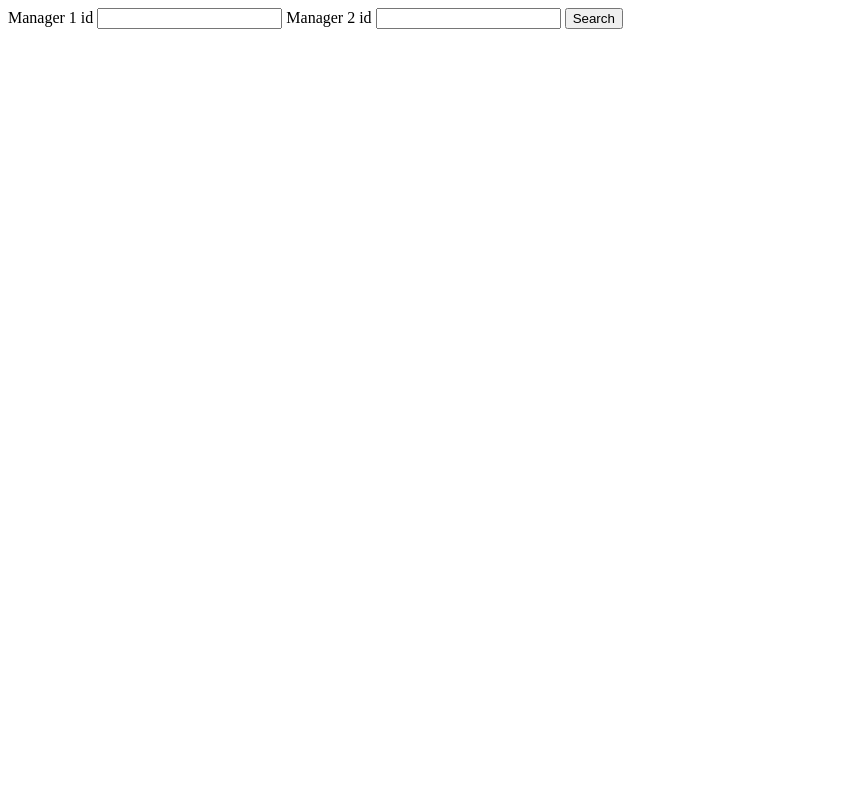
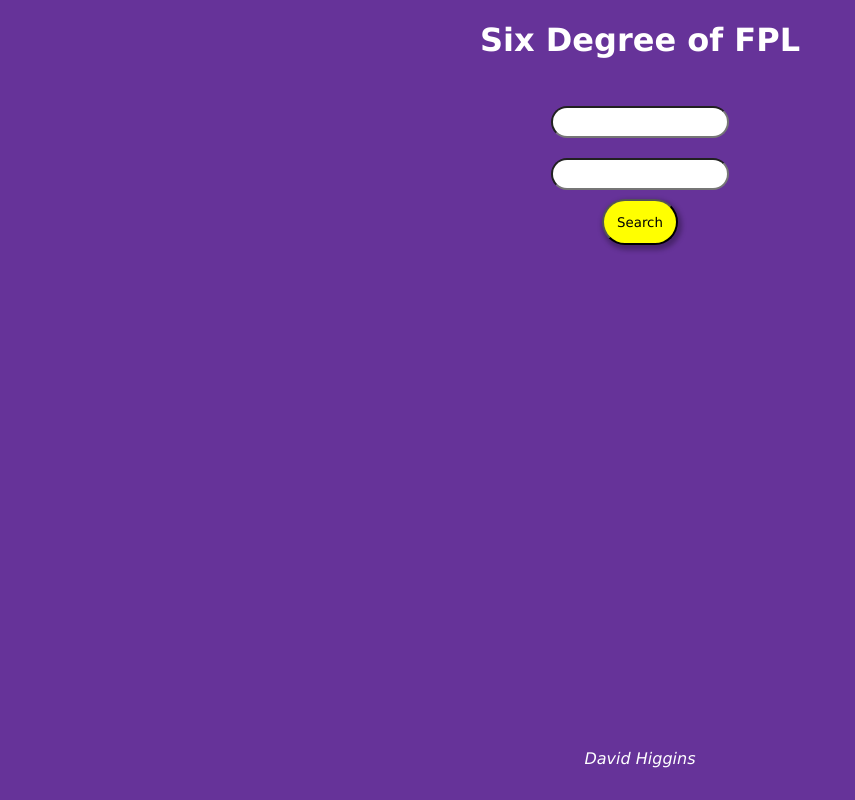
Before and after one commit to diggs1711/SixDegreesOfFPL, a plain HTML site: page index.html in a window 1280 px wide. Shown: the whole page, without its empty margins (0-855 px from the left). Drawn offline with nearby package versions, Linux system fonts and the light colour scheme.

Commit message:
added style

```diff
--- a/index.html
+++ b/index.html
@@ -1,24 +1,40 @@
 <!DOCTYPE html>
 <html lang="en">
+
 <head>
     <meta charset="UTF-8">
     <meta name="viewport" content="width=device-width, initial-scale=1.0">
     <meta http-equiv="X-UA-Compatible" content="ie=edge">
+    <link rel="stylesheet" href="main.css">
     <title>Six Degree of FPL</title>
 </head>
+
 <body>
+    <header>
+        <h1>
+            Six Degree of FPL
+        </h1>
+    </header>
+    <main class="main-content">
+        <div class="input">
+            <!-- <label for="m1"></label> -->
+            <input type="number" name="manager" id="m1">
 
-    <label for="m1">Manager 1 id</label>
-    <input type="number" name="manager" id="m1">
-
-    <label for="m2">Manager 2 id</label>
-    <input type="number" name="manager" id="m2">
-    <button type="submit" v-on:click="" id="search">Search</button>
-
-    <script src="https://cdn.jsdelivr.net/npm/vue/dist/vue.js"></script>
+            <!-- <label for="m2"></label> -->
+            <input type="number" name="manager" id="m2">
+            <button type="submit" v-on:click="" id="search">Search</button>
+        </div>
+    </main>
+    <footer>
+        <cite>
+            David Higgins
+        </cite>
+    </footer>
+    <!-- <script src="https://cdn.jsdelivr.net/npm/vue/dist/vue.js"></script> -->
 
     <!-- production version, optimized for size and speed -->
     <!-- <script src="https://cdn.jsdelivr.net/npm/vue"></script> -->
     <script src="index.js"></script>
 </body>
+
 </html>
--- /dev/null
+++ b/main.css
@@ -0,0 +1,85 @@
+*,
+*::before,
+*::after {
+    box-sizing: border-box;
+    transition: all .5s cubic-bezier(0.455, 0.03, 0.515, 0.955);
+    font-family: 'Lucida Sans', 'Lucida Sans Regular', 'Lucida Grande', 'Lucida Sans Unicode', Geneva, Verdana, sans-serif;
+    color: white;
+}
+
+html, body {
+    height: 100%;
+    width: 100%;
+}
+
+body {
+    margin: 0;
+    background: rebeccapurple;
+    display: grid;
+    grid-template-rows: auto 1fr auto;
+    grid-template-columns: 1fr 1fr 1fr;
+    height: 100%;
+}
+
+.main-content {
+    display: grid;
+    grid-template-rows: auto;
+    grid-gap: .8rem;
+    padding: 1rem;
+    font: 100%/1.5 white;
+    grid-row: 2 / 3;
+    grid-column: 1 / -1;
+}
+
+header {
+    grid-row: 1 / 2;
+    grid-column: 1 / -1;
+    display: flex;
+    justify-content: center;
+}
+
+header > h1 {
+    color: white;
+}
+
+.input {
+    display: flex;
+    flex-direction: column;
+    align-items: center;
+}
+
+#search {
+    padding: 1em;
+    border-radius: 2em;
+    color: black;
+    background: yellow;
+    cursor: pointer;
+    box-shadow: 2px 3px 5px 2px rgba(0, 0, 0, 0.3);
+    max-width: 15rem;
+}
+
+#search:hover {
+    box-shadow: 1px 1px 8px 5px rgba(0, 0, 0, 0.5);
+    transform: scale(1.05);
+    transition: all .5s cubic-bezier(0.455, 0.03, 0.515, 0.955);
+}
+
+input {
+    height: 2rem;
+    padding: .1rem;
+    border-radius: 1rem;
+    color: black;
+    margin: .6rem;
+}
+input:focus {
+    transform: scale(1.1);
+    box-shadow: 2px 3px 5px rgba(0, 0, 0, 0.5);
+}
+
+footer {
+    grid-row: 3;
+    grid-column: 1 / -1;
+    display: flex;
+    justify-content: center;
+    padding: 2rem;
+}
```
